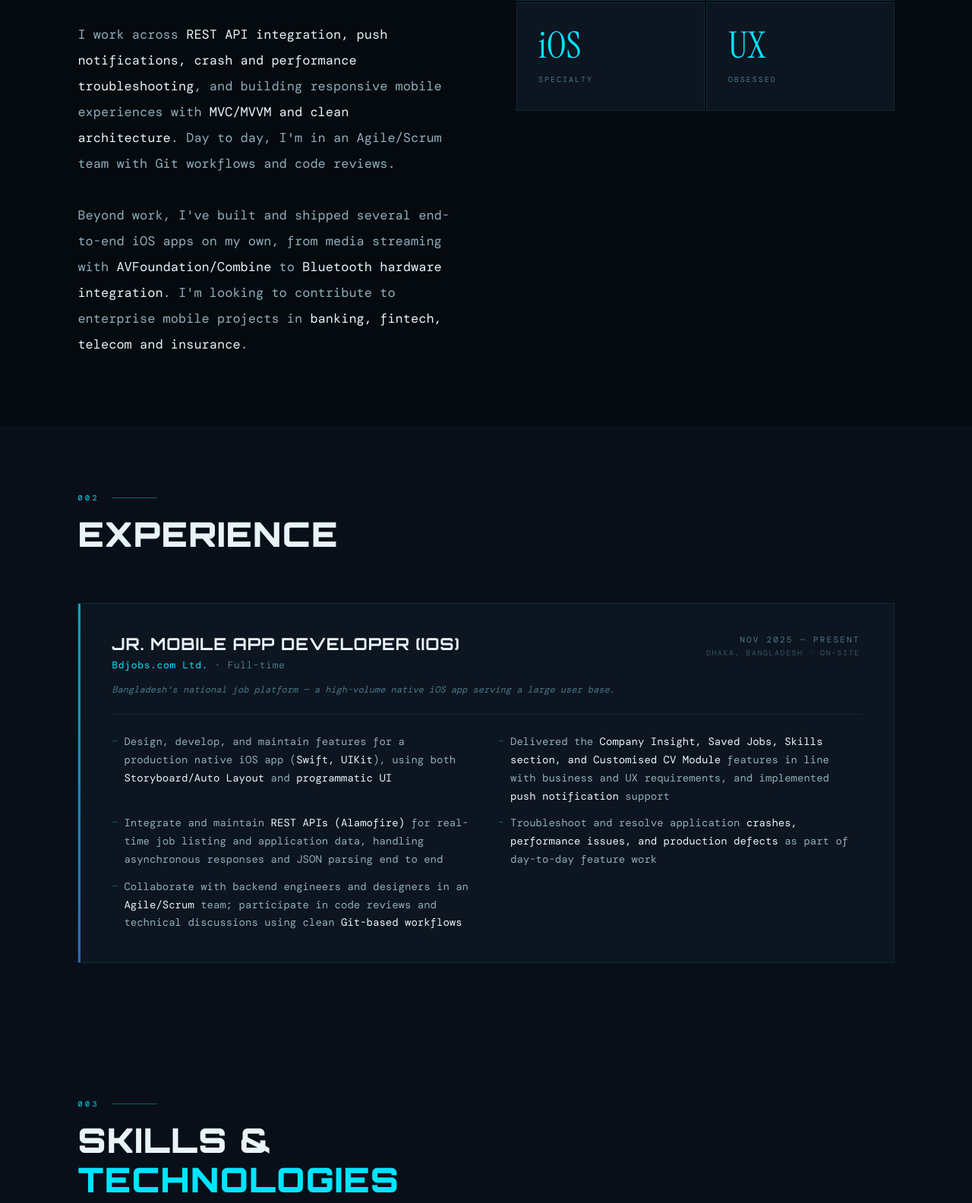
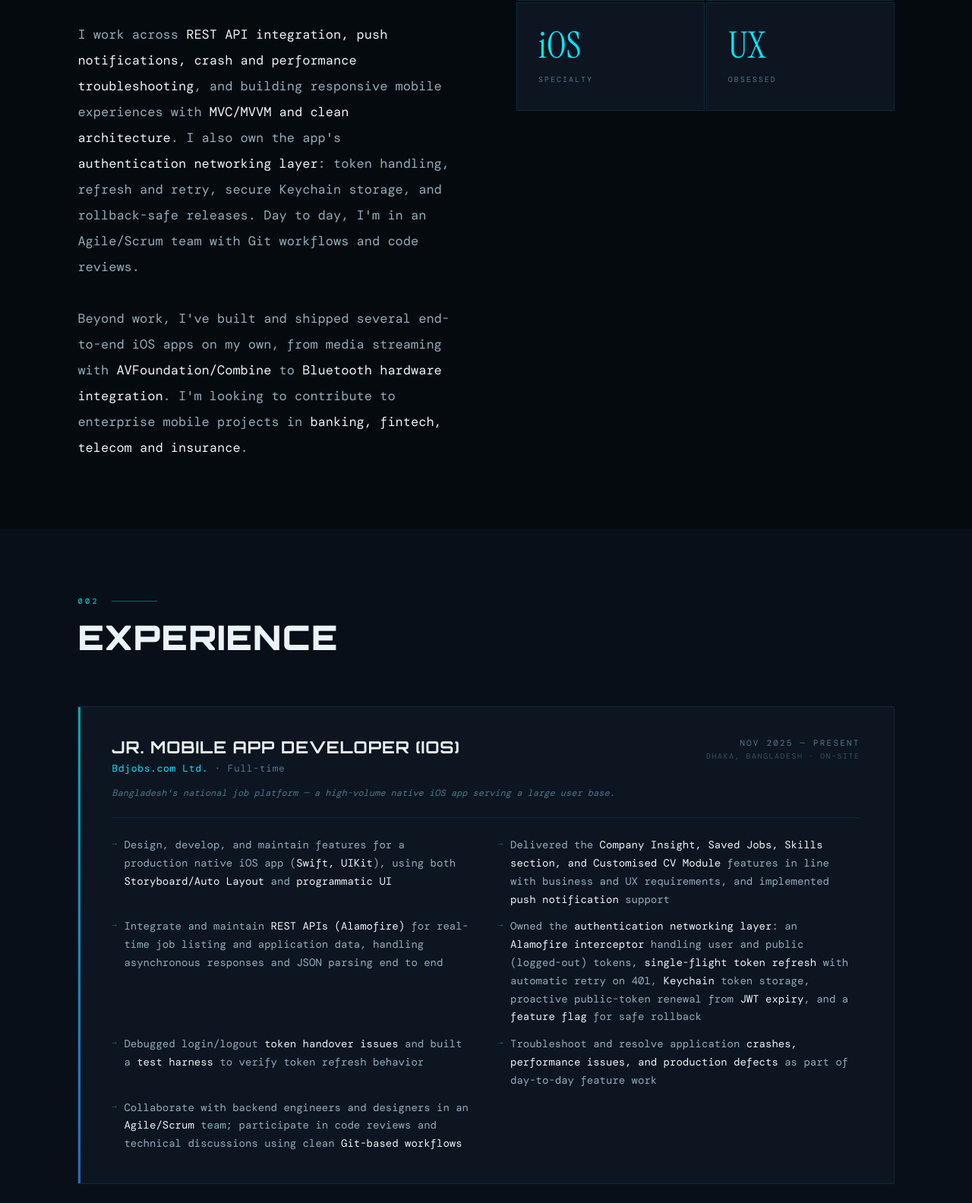
Before and after one commit to RaajuPahlowan/raajupahlowan.github.io, a plain HTML site: page index.html in a window 1280 px wide. Shown: the part 1176-2760 px from the top of the page at 76% size. Drawn offline with nearby package versions, Linux system fonts and the light colour scheme; a web font is replaced by a local one.

Commit message:
Enhance profile details and skills in index.html
Updated the hero description and added details about the authentication networking layer responsibilities. Enhanced the skills section with new skills related to Alamofire and token management.

```diff
--- a/index.html
+++ b/index.html
@@ -664,7 +664,7 @@
   <h1 class="hero-name">Raaju<br><em>Pahlowan</em></h1>
   <p class="hero-desc">
     Native iOS developer building reliable, user-friendly apps in Swift, SwiftUI and UIKit.
-    Production experience on a national-scale job platform.
+    Production experience on a national-scale job platform, including secure authentication networking.
   </p>
   <div class="hero-links">
     <a href="https://github.com/RaajuPahlowan" target="_blank" class="hero-link">GitHub</a>
@@ -683,7 +683,7 @@
     <div class="about-text reveal">
       <p>I'm <strong>Raaju Pahlowan</strong>, a native iOS developer (<strong>Swift, SwiftUI, UIKit, Xcode</strong>) with production experience on <strong>Bdjobs.com's high-volume national job platform app</strong>.</p>
       <br/>
-      <p>I work across <strong>REST API integration, push notifications, crash and performance troubleshooting</strong>, and building responsive mobile experiences with <strong>MVC/MVVM and clean architecture</strong>. Day to day, I'm in an Agile/Scrum team with Git workflows and code reviews.</p>
+      <p>I work across <strong>REST API integration, push notifications, crash and performance troubleshooting</strong>, and building responsive mobile experiences with <strong>MVC/MVVM and clean architecture</strong>. I also own the app's <strong>authentication networking layer</strong>: token handling, refresh and retry, secure Keychain storage, and rollback-safe releases. Day to day, I'm in an Agile/Scrum team with Git workflows and code reviews.</p>
       <br/>
       <p>Beyond work, I've built and shipped several end-to-end iOS apps on my own, from media streaming with <strong>AVFoundation/Combine</strong> to <strong>Bluetooth hardware integration</strong>. I'm looking to contribute to enterprise mobile projects in <strong>banking, fintech, telecom and insurance</strong>.</p>
     </div>
@@ -729,6 +729,8 @@
       <li>Design, develop, and maintain features for a production native iOS app (<strong>Swift, UIKit</strong>), using both <strong>Storyboard/Auto Layout</strong> and <strong>programmatic UI</strong></li>
       <li>Delivered the <strong>Company Insight, Saved Jobs, Skills section, and Customised CV Module</strong> features in line with business and UX requirements, and implemented <strong>push notification</strong> support</li>
       <li>Integrate and maintain <strong>REST APIs (Alamofire)</strong> for real-time job listing and application data, handling asynchronous responses and JSON parsing end to end</li>
+      <li>Owned the <strong>authentication networking layer</strong>: an <strong>Alamofire interceptor</strong> handling user and public (logged-out) tokens, <strong>single-flight token refresh</strong> with automatic retry on 401, <strong>Keychain</strong> token storage, proactive public-token renewal from <strong>JWT expiry</strong>, and a <strong>feature flag</strong> for safe rollback</li>
+      <li>Debugged login/logout <strong>token handover issues</strong> and built a <strong>test harness</strong> to verify token refresh behavior</li>
       <li>Troubleshoot and resolve application <strong>crashes, performance issues, and production defects</strong> as part of day-to-day feature work</li>
       <li>Collaborate with backend engineers and designers in an <strong>Agile/Scrum</strong> team; participate in code reviews and technical discussions using clean <strong>Git-based workflows</strong></li>
     </ul>
@@ -778,6 +780,11 @@
       <div class="skill-pill"><span>RESTful APIs</span></div>
       <div class="skill-pill"><span>Alamofire</span></div>
       <div class="skill-pill"><span>JSON</span></div>
+      <div class="skill-pill"><span>Alamofire Interceptors</span></div>
+      <div class="skill-pill"><span>Token Refresh & Retry</span></div>
+      <div class="skill-pill"><span>JWT</span></div>
+      <div class="skill-pill"><span>Keychain</span></div>
+      <div class="skill-pill"><span>Feature Flags</span></div>
       <div class="skill-pill"><span>Push Notifications</span></div>
       <div class="skill-pill"><span>Firebase</span></div>
       <div class="skill-pill"><span>Firestore</span></div>
```
